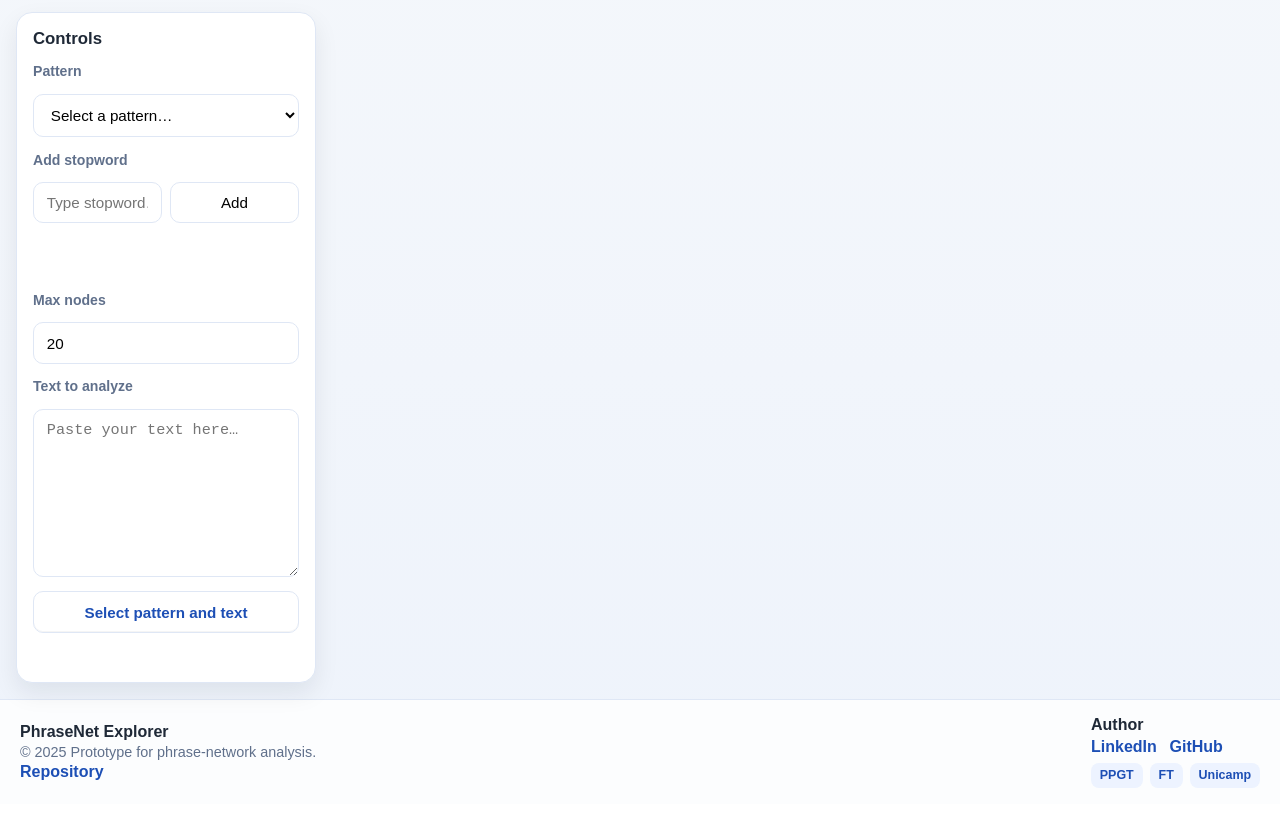
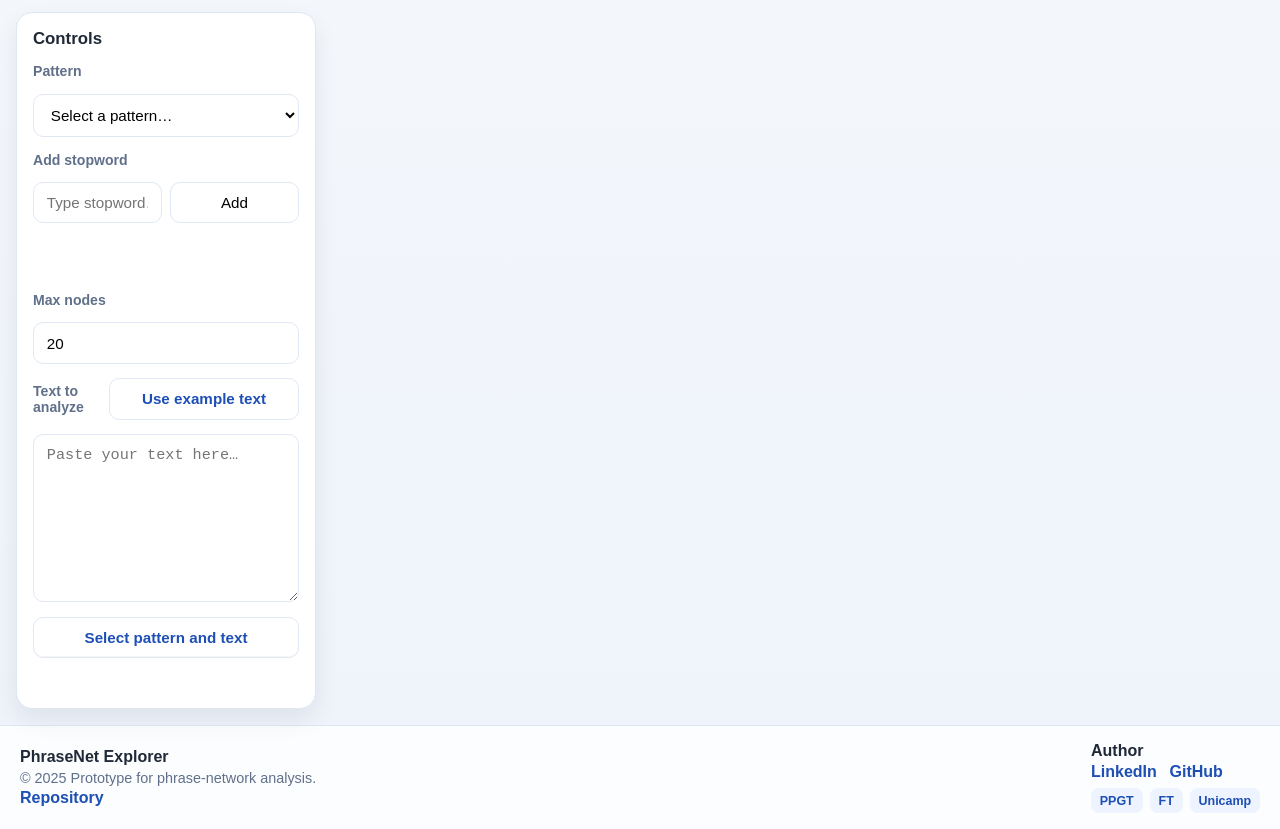
Before and after one commit to FlaviaLopes/phrasenet.github.io, a plain HTML site: page index.html in a window 1280 px wide. Shown: the part 66-895 px from the top of the page. Before the commit the page ends 870 px from the top, so only its background shows below. Drawn offline with nearby package versions, Linux system fonts and the light colour scheme.

Commit message:
Add example text button

```diff
--- a/index.html
+++ b/index.html
@@ -42,7 +42,10 @@
             <label for="max-nodes">Max nodes</label>
             <input id="max-nodes" type="number" value="20" min="1" />
 
-            <label for="input-text">Text to analyze</label>
+            <div class="text-header">
+                <label for="input-text">Text to analyze</label>
+                <button id="use-example-text" class="secondary-button" type="button">Use example text</button>
+            </div>
             <textarea id="input-text" rows="8" placeholder="Paste your text here…"></textarea>
 
             <button id="generate" class="primary-button" type="button" aria-label="Analyze text and generate network">
--- a/script.js
+++ b/script.js
@@ -186,7 +186,10 @@ const stopwordInput = document.getElementById("stopword-input");
 const stopwordList = document.getElementById("stopword-list");
 const addStopwordBtn = document.getElementById("add-stopword");
 const generateBtn = document.getElementById("generate");
+const useExampleBtn = document.getElementById("use-example-text");
 const errorMsg = document.getElementById("error-msg");
+
+const EXAMPLE_TEXT = `The city is full of movement and noise. People work, travel, and meet each other in crowded spaces. The family brings calm, care, and routine. In everyday life, work and home are both important. The city teaches speed, while the family teaches patience. Together they shape the rhythm of life and the way people think and act.`;
 
 let stopwords = [];
 let lastGraphData = null;
@@ -273,6 +276,15 @@ addStopwordBtn.addEventListener("click", () => {
     stopwordInput.value = "";
     updateStopwordButtonState();
 });
+
+if (useExampleBtn) {
+    useExampleBtn.addEventListener("click", () => {
+        inputText.value = EXAMPLE_TEXT;
+        errorMsg.textContent = "";
+        updateAnalyzeButtonState();
+        inputText.focus();
+    });
+}
 
 stopwordInput.addEventListener("input", updateStopwordButtonState);
 stopwordInput.addEventListener("keydown", (event) => {
--- a/style.css
+++ b/style.css
@@ -71,6 +71,30 @@ header h1 {
     font-weight: 700;
     font-size: 0.88rem;
     color: var(--muted);
+}
+
+.text-header {
+    display: flex;
+    align-items: center;
+    justify-content: space-between;
+    gap: 0.5rem;
+}
+
+.secondary-button {
+    width: auto;
+    padding: 0.5rem 0.7rem;
+    border: 1px solid #bfd0fb;
+    border-radius: 10px;
+    background: #edf4ff;
+    color: var(--primary-dark);
+    font-weight: 700;
+    cursor: pointer;
+    transition: transform 0.15s ease, background 0.2s ease;
+}
+
+.secondary-button:hover {
+    background: #e2edff;
+    transform: translateY(-1px);
 }
 
 .control-panel input,
```
